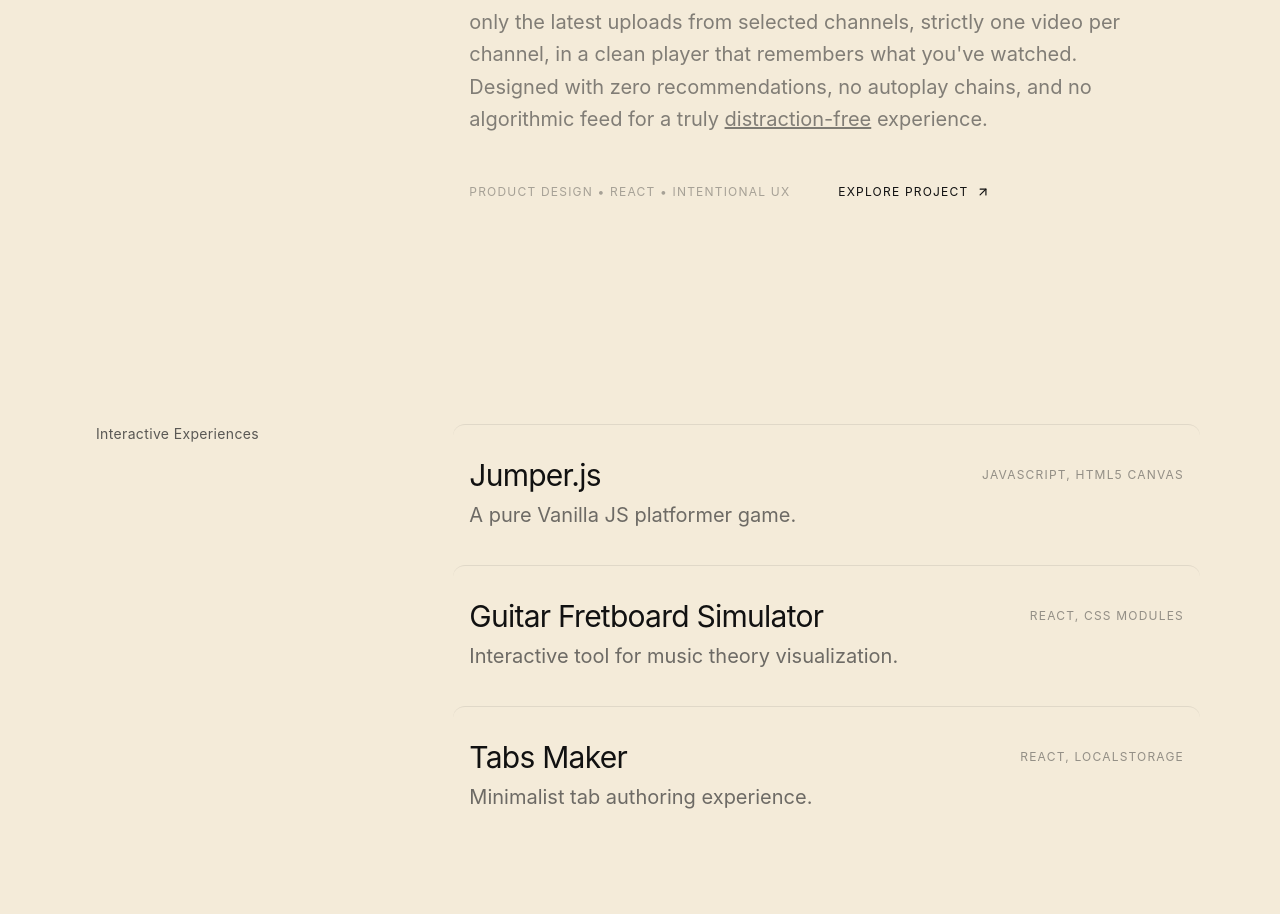
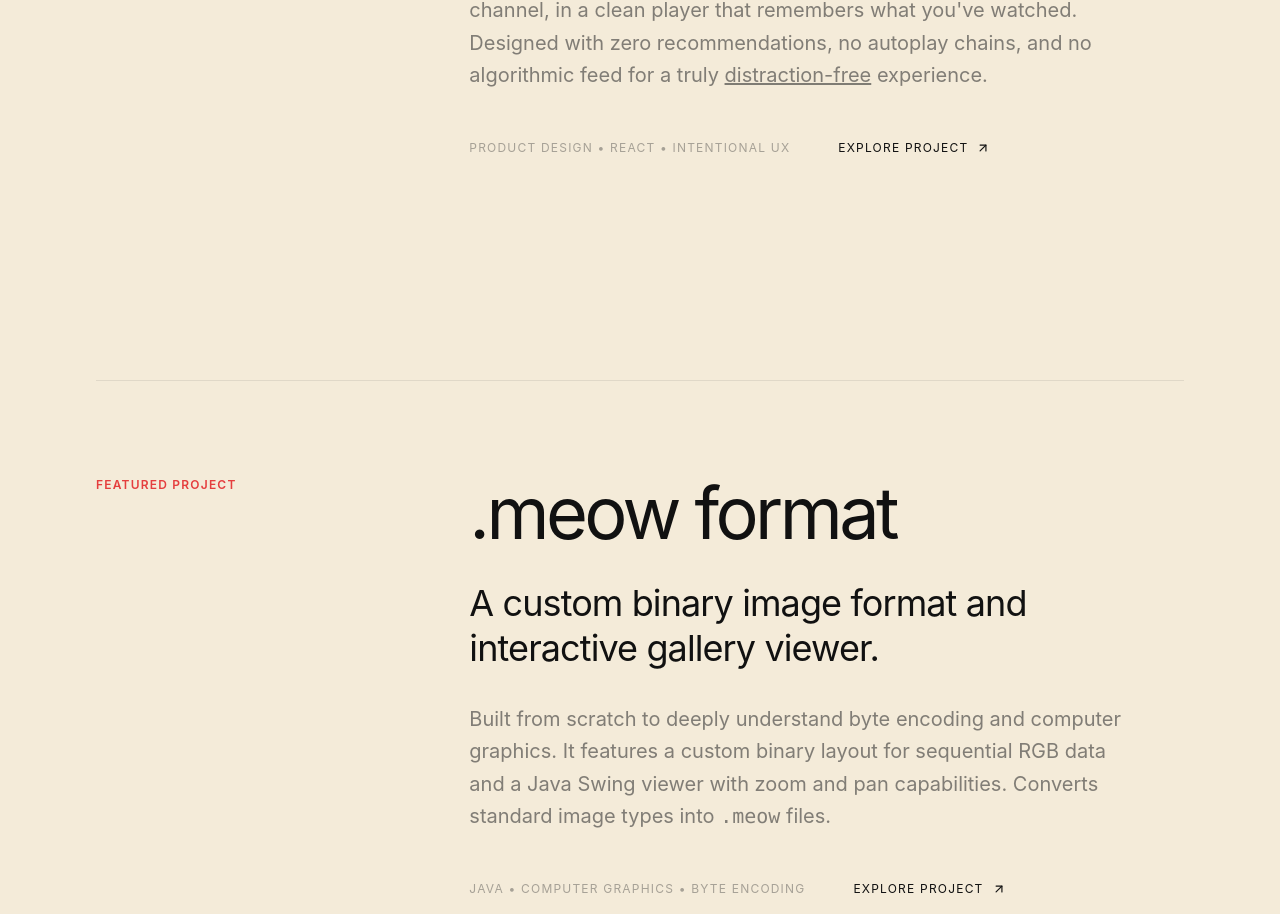
Before and after one commit to adwaithwas/adw-portfolio, a React (Vite) app: page / in a window 1280 px wide. Shown: the part 3114-4028 px from the top of the page. Built offline with nearby package versions, Linux system fonts and the light colour scheme.

Commit message:
added .meow format project

```diff
--- a/src/App.jsx
+++ b/src/App.jsx
@@ -139,8 +139,8 @@ function App() {
               </h2>
               <div className="grid grid-cols-1 sm:grid-cols-2 md:grid-cols-4 gap-12">
                 <SkillCategory title="AI / ML" items={["Python", "TensorFlow", "PyTorch", "OpenCV"]} />
-                <SkillCategory title="Frontend" items={["React", "JavaScript", "Tailwind CSS", "Framer Motion", "Tauri"]} />
-                <SkillCategory title="Backend" items={["Node.js", "Express", "MySQL", "Tauri"]} />
+                <SkillCategory title="Frontend" items={["React", "JavaScript", "Tailwind CSS", "Tauri"]} />
+                <SkillCategory title="Backend" items={["Node.js", "MySQL", "Tauri"]} />
                 <SkillCategory title="Creative / Tools" items={["FL Studio", "Git", "Figma"]} />
               </div>
             </div>
@@ -214,6 +214,43 @@ function App() {
                   </p>
                   <div className="flex flex-wrap gap-x-12 gap-y-4 items-center">
                     <span className="text-xs uppercase tracking-widest text-charcoal/40">Product Design • React • Intentional UX</span>
+                    <span className="text-xs uppercase tracking-widest text-black flex items-center group-hover:text-muted-red transition-colors">
+                      Explore Project <ArrowUpRight className="ml-2" size={14} />
+                    </span>
+                  </div>
+                </a>
+              </div>
+            </motion.div>
+
+            {/* Featured Project: Meow Image Format */}
+            <motion.div
+              initial="hidden"
+              whileInView="visible"
+              viewport={{ once: true, margin: "-100px" }}
+              variants={fadeInUp}
+              className="grid grid-cols-1 md:grid-cols-12 gap-8 py-24 border-t border-charcoal/10"
+            >
+              <div className="md:col-span-4">
+                <h3 className="text-xs uppercase tracking-widest text-muted-red font-semibold mb-6">Featured Project</h3>
+              </div>
+              <div className="md:col-span-8">
+                <a
+                  href="https://github.com/adwaithwas/meow-image-format"
+                  target="_blank"
+                  rel="noopener noreferrer"
+                  className="group"
+                >
+                  <h2 className="text-5xl md:text-7xl tracking-tighter text-black mb-8 group-hover:text-muted-red transition-colors duration-500">
+                    .meow format
+                  </h2>
+                  <p className="text-2xl md:text-4xl text-black tracking-tight leading-tight max-w-3xl mb-8">
+                    A custom binary image format and interactive gallery viewer.
+                  </p>
+                  <p className="text-charcoal/60 text-lg md:text-xl max-w-2xl mb-12 leading-relaxed">
+                    Built from scratch to deeply understand byte encoding and computer graphics. It features a custom binary layout for sequential RGB data and a Java Swing viewer with zoom and pan capabilities. Converts standard image types into <code>.meow</code> files.
+                  </p>
+                  <div className="flex flex-wrap gap-x-12 gap-y-4 items-center">
+                    <span className="text-xs uppercase tracking-widest text-charcoal/40">Java • Computer Graphics • Byte Encoding</span>
                     <span className="text-xs uppercase tracking-widest text-black flex items-center group-hover:text-muted-red transition-colors">
                       Explore Project <ArrowUpRight className="ml-2" size={14} />
                     </span>
```
